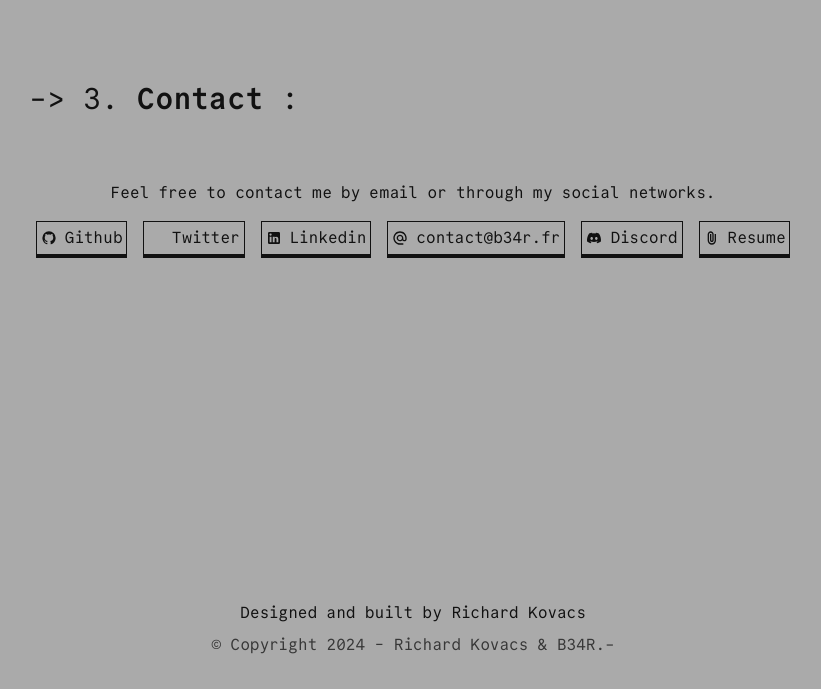
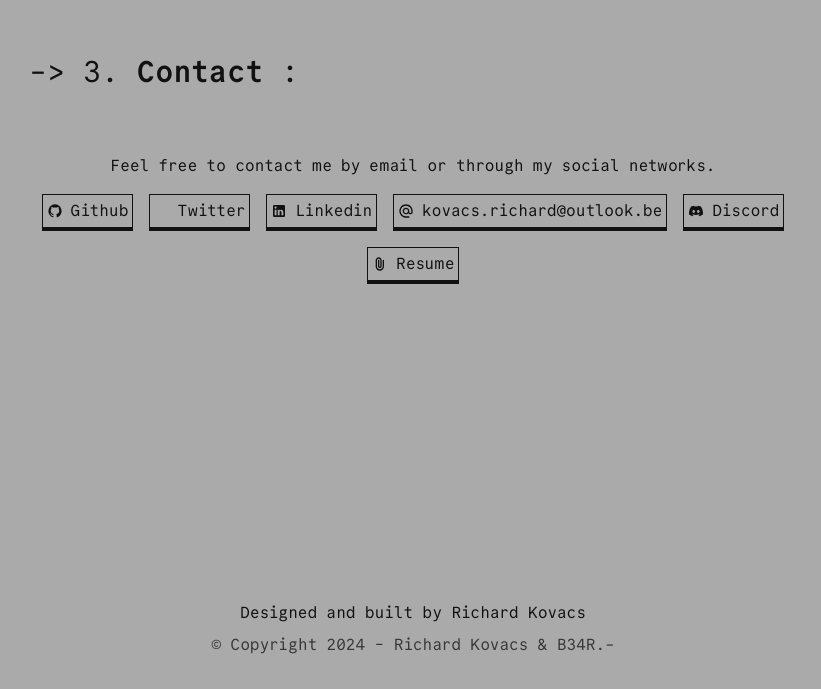
Before and after one commit to rchrdkvcs/portfolio, a Next.js app: page / in a window 1280 px wide. Shown: the part 3867-4556 px from the top of the page, without its empty margins (227-1048 px from the left). Built offline with nearby package versions, Linux system fonts and the light colour scheme.

Commit message:
- Updated email address in ContactSection

```diff
--- a/src/components/section/ContactSection.jsx
+++ b/src/components/section/ContactSection.jsx
@@ -33,9 +33,9 @@ export const ContactSection = () => {
             label="Linkedin"
           />
           <ContactButton
-            href="mailto:contact@b34r.fr"
+            href="mailto:kovacs.richard@outlook.be"
             icon={<Email />}
-            label="contact@b34r.fr"
+            label="kovacs.richard@outlook.be"
           />
           <ContactButton href="" icon={<Discord />} label="Discord" />
           <ContactButton
```
